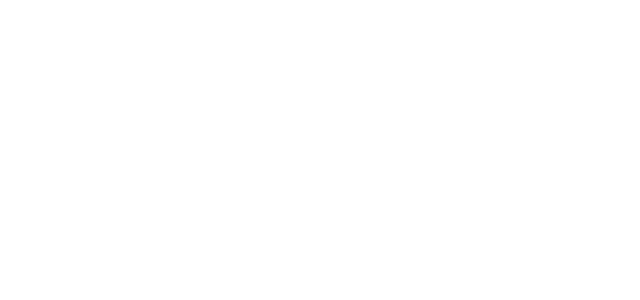
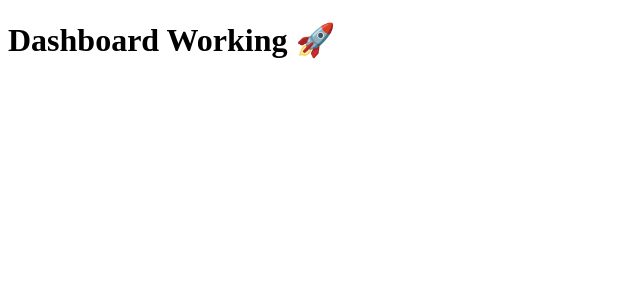
Before and after one commit to glesmaraon/budget-monitor, a React (Vite) app in the folder frontend/: page / in a window 1280 px wide. Shown: the top 300 px of the page, without its empty margins (0-640 px from the left). Built offline with nearby package versions, Linux system fonts and the light colour scheme.

Commit message:
Update App.jsx

```diff
--- a/frontend/src/App.jsx
+++ b/frontend/src/App.jsx
@@ -1,7 +1,9 @@
 import Dashboard from "./dashboard";
 
 function App() {
-  return <dashboard />;
+  return (
+    <Dashboard />
+  );
 }
 
 export default App;
```
